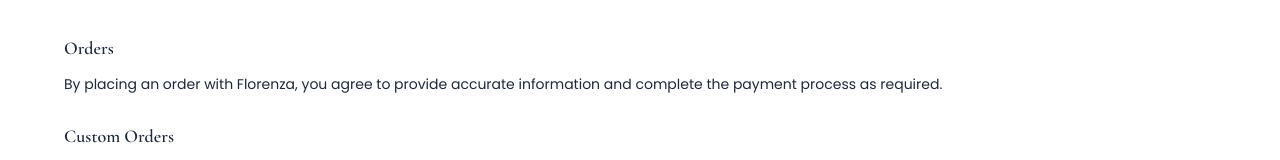
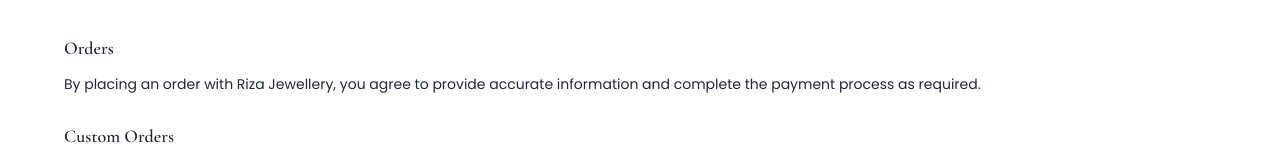
Before and after one commit to Ashish-12K/sk-jewellery, a React (Vite) app: page /terms-and-conditions in a window 1280 px wide. Shown: the part 204-364 px from the top of the page. Built offline with nearby package versions, Linux system fonts and the light colour scheme.

Commit message:
TermsConditions

```diff
--- a/src/pages/TermsAndConditions.jsx
+++ b/src/pages/TermsAndConditions.jsx
@@ -12,7 +12,7 @@
             Orders
           </h2>
           <p>
-            By placing an order with Florenza, you agree to provide accurate
+            By placing an order with Riza Jewellery, you agree to provide accurate
             information and complete the payment process as required.
           </p>
         </div>
```
